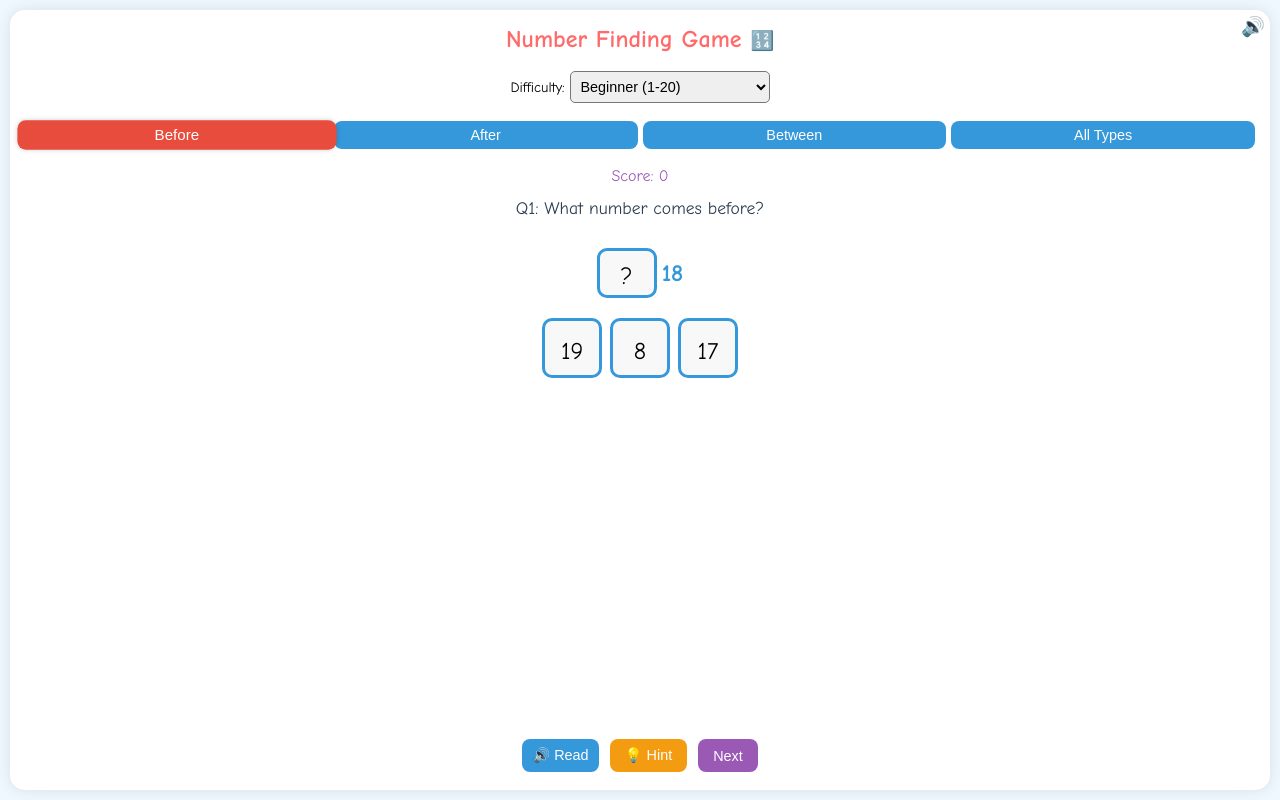
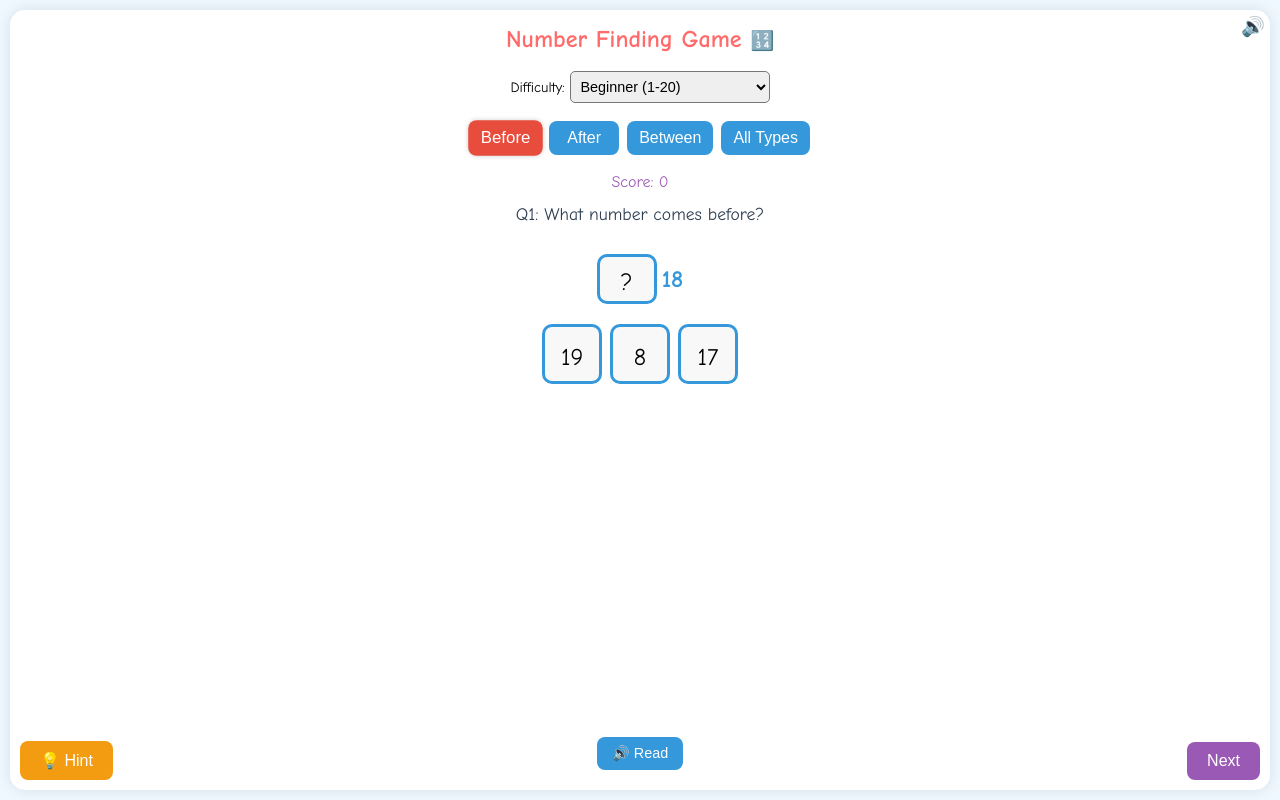
Before and after one commit to geethanarasimha-aurea/reaa, a plain HTML site: page After-before-game.html in a window 1280 px wide. Drawn offline with Linux system fonts and the light colour scheme.

Commit message:
Update After-before-game.html
vsvs

```diff
--- a/After-before-game.html
+++ b/After-before-game.html
@@ -127,20 +127,19 @@
             margin: 10px 0;
             display: flex;
             justify-content: center;
-            gap: 5px;
+            gap: 8px;
             flex-wrap: wrap;
         }
         .game-type-btn {
             background-color: #3498db;
-            padding: 6px 10px;
-            font-size: 0.9rem;
+            padding: 8px 12px;
+            font-size: 1rem;
             color: white;
             border: none;
             border-radius: 8px;
             cursor: pointer;
             transition: all 0.3s;
-            flex: 1;
-            min-width: 60px;
+            min-width: 70px;
         }
         .game-type-btn.active {
             background-color: #2980b9;
@@ -160,15 +159,17 @@
             background-color: #9b59b6;
         }
         .next-btn {
-            padding: 8px 15px;
-            font-size: 0.9rem;
+            padding: 10px 20px;
+            font-size: 1rem;
             background-color: #9b59b6;
             color: white;
             border: none;
             border-radius: 8px;
             cursor: pointer;
             transition: all 0.3s;
-            margin: 3px;
+            position: fixed;
+            bottom: 20px;
+            right: 20px;
         }
         .next-btn:hover {
             background-color: #8e44ad;
@@ -201,15 +202,17 @@
             z-index: 2;
         }
         .hint-btn {
-            padding: 8px 15px;
-            font-size: 0.9rem;
+            padding: 10px 20px;
+            font-size: 1rem;
             background-color: #f39c12;
             color: white;
             border: none;
             border-radius: 8px;
             cursor: pointer;
             transition: all 0.3s;
-            margin: 3px;
+            position: fixed;
+            bottom: 20px;
+            left: 20px;
         }
         .hint-btn:hover {
             background-color: #e67e22;
@@ -245,7 +248,7 @@
             font-weight: bold;
         }
         .speak-btn {
-            padding: 6px 10px;
+            padding: 8px 15px;
             font-size: 0.9rem;
             background-color: #3498db;
             color: white;
@@ -253,7 +256,7 @@
             border-radius: 8px;
             cursor: pointer;
             transition: all 0.3s;
-            margin: 3px;
+            margin: 5px;
         }
         .speak-btn:hover {
             background-color: #2980b9;
@@ -316,9 +319,10 @@
 
         <div class="button-group">
             <button class="speak-btn" id="speak-question">🔊 Read</button>
-            <button class="hint-btn" id="hint-btn">💡 Hint</button>
-            <button class="next-btn" id="next-btn">Next</button>
         </div>
+
+        <button class="hint-btn" id="hint-btn">💡 Hint</button>
+        <button class="next-btn" id="next-btn">Next</button>
     </div>
 
     <audio id="correct-sound" src="https://cdn.pixabay.com/audio/2021/08/04/audio_d5d01bc031.mp3"></audio>
```
